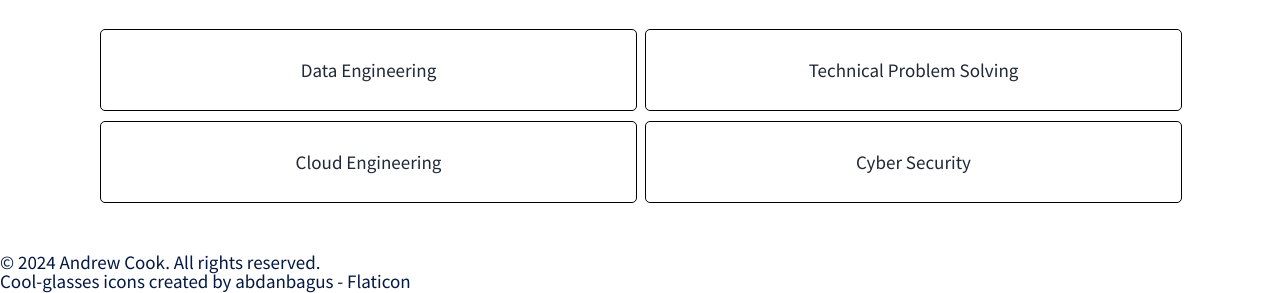
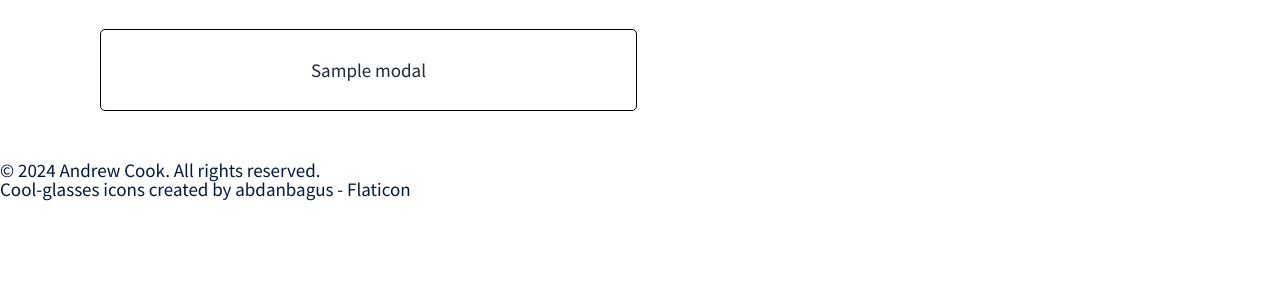
Before and after one commit to cookster9/personal-site, a Django app: template website/templates/website/welcome.html in a window 1280 px wide. Shown: the part 540-833 px from the top of the page. After the commit the page ends 741 px from the top, so only its background shows below. Run offline with Django 4.2, Linux system fonts and the light colour scheme; the template is opened without the code that fills it: most values are stand-ins (such as "Sample title", 1, 10 or a date in 2020).

Commit message:
modals working in template language

```diff
--- a/website/static/website/js/modal.js
+++ b/website/static/website/js/modal.js
@@ -12,10 +12,7 @@ jobDivs.forEach((div) => {
 // When the user clicks on the div, open the modal
 function showModal(id) {
     modals.forEach((modal) =>{
-        if(id=="data-eng" && modal.id == "deModal") modal.style.display = "block";
-        if(id=="tech-prob-solve" && modal.id == "tsModal") modal.style.display = "block";
-        if(id=="cloud-eng" && modal.id == "ceModal") modal.style.display = "block";
-        if(id=="cyber-sec" && modal.id == "csModal") modal.style.display = "block";
+        if(modal.classList.contains(id)) modal.style.display = "block";
     })
 }
 
--- a/website/templates/website/welcome.html
+++ b/website/templates/website/welcome.html
@@ -18,61 +18,24 @@
     </div>
     <div class="welcome-bottom-row third-background">
         <div class="welcome-job-grid">
-
-            <div class="welcome-job-button h2" id="data-eng">
-                <span>Data Engineering</span>
+            {% for modal in modals %}
+            <div class="welcome-job-button h2" id={{ modal.id }}>
+                <span>{{ modal.title }}</span>
             </div>
-
-            <div class="welcome-job-button h2" id="tech-prob-solve">
-                <span>Technical Problem Solving</span>
-            </div>
-
-            <div class="welcome-job-button h2" id="cloud-eng">
-                <span>Cloud Engineering</span>
-            </div>
-
-            <div class="welcome-job-button h2" id="cyber-sec">
-                <span>Cyber Security</span>
-            </div>
-
+            {% endfor %}
         </div>
     </div>
-    <div id="deModal" class="modal">
 
-      <!-- Modal content -->
-      <div class="modal-content">
-        <span class="close">&times;</span>
-        <p>This is my data engineering experience</p>
-      </div>
+    {% for modal in modals %}
+        <div id="modal{{ modal.id }}" class="modal {{ modal.id }}">
+          <!-- Modal content -->
+          <div class="modal-content">
+            <span class="close">&times;</span>
+            <p>{{modal.content}}</p>
+          </div>
+        </div>
+    {% endfor %}
 
-    </div>
-    <div id="tsModal" class="modal">
-
-      <!-- Modal content -->
-      <div class="modal-content">
-        <span class="close">&times;</span>
-        <p>This is my technical solutions engineering experience</p>
-      </div>
-
-    </div>
-    <div id="csModal" class="modal">
-
-      <!-- Modal content -->
-      <div class="modal-content">
-        <span class="close">&times;</span>
-        <p>This is my cybersecurity experience</p>
-      </div>
-
-    </div>
-    <div id="ceModal" class="modal">
-
-      <!-- Modal content -->
-      <div class="modal-content">
-        <span class="close">&times;</span>
-        <p>This is my cloud engineering experience</p>
-      </div>
-
-    </div>
 </div>
 {% endblock %}
 {% block scripts %}
--- a/website/views.py
+++ b/website/views.py
@@ -4,10 +4,12 @@ from django.conf import settings
 from django.core.mail import BadHeaderError
 from django.core.mail import EmailMessage
 from django.http import HttpResponse
+from .models import Modal
 
 # /
 def welcome(request):
-    context = {}
+    queryset = Modal.objects.all()
+    context = {'modals': queryset}
     return render(request, 'website/welcome.html', context)
 
 # /about
```
